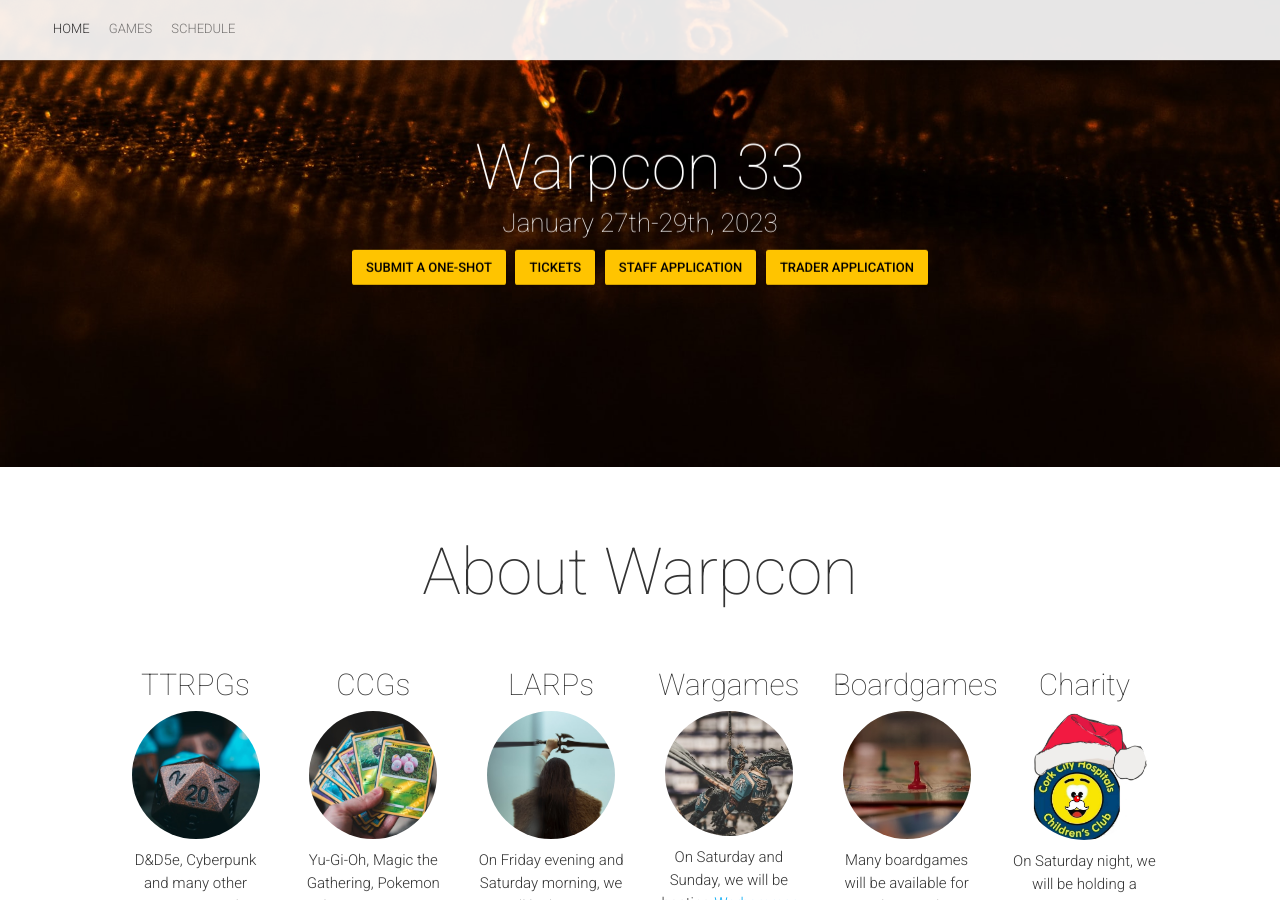
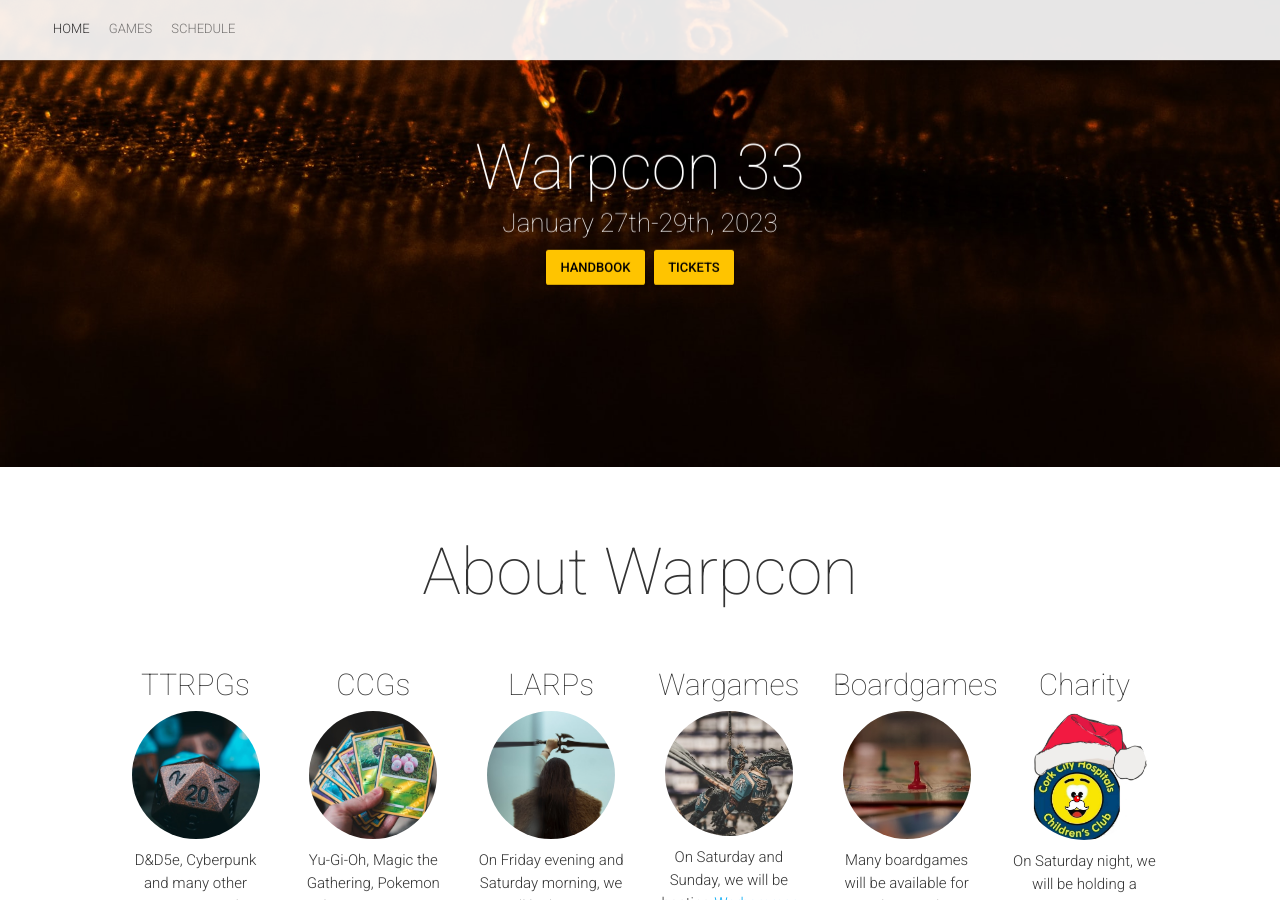
Before and after one commit to gregoriousTechorious/warpcon.ie, a Jekyll site: the page built from index.html, in a window 1280 px wide and 900 px high, scrolled down 433 px. Built offline with Jekyll 4.4.1, drawn with Linux system fonts in a browser that asks for light colours; nearby versions of some CDN libraries.

Commit message:
added booklet

```diff
--- a/_config.yml
+++ b/_config.yml
@@ -62,11 +62,11 @@ eventDate: "January 27th-29th, 2023"
 typeoutTextValues: '"", "TTRPGs", "CCGs", "Wargames", "UCC", "Cork"'
 typeoutFallback: ""
 heroButtons:
- - {link: "https://forms.gle/7eJPtQwGJpopgaQa6", text: "Submit a one-shot"}
+ - {link: "/assets/mainhandbook.pdf", text: "Handbook"}
  - {permalink: "/#tickets", text: "Tickets"}
- - {link: "/#staff", text: "Staff Application"}
+#  - {link: "/#staff", text: "Staff Application"}
 #  - {link: "#", text: "Staff application", disabled: true}
- - {link: "https://docs.google.com/forms/d/e/1FAIpQLSdW3TUd-WJG05cU-E4ebJN2YebRrKga6oix7W74uRJx01YAXQ/viewform?usp=sf_link", text: "Trader application"}
+#  - {link: "https://docs.google.com/forms/d/e/1FAIpQLSdW3TUd-WJG05cU-E4ebJN2YebRrKga6oix7W74uRJx01YAXQ/viewform?usp=sf_link", text: "Trader application"}
 #  - {link: "#", text: "Vendor application", disabled: true}
 
 # About Block
```
Also changed, not shown: 1 other file.
